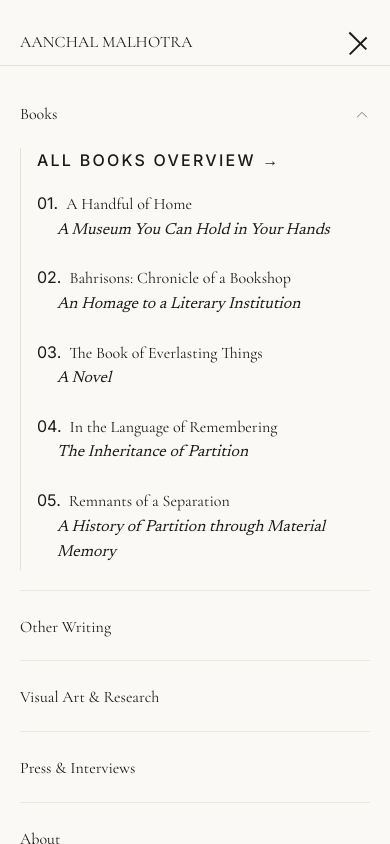
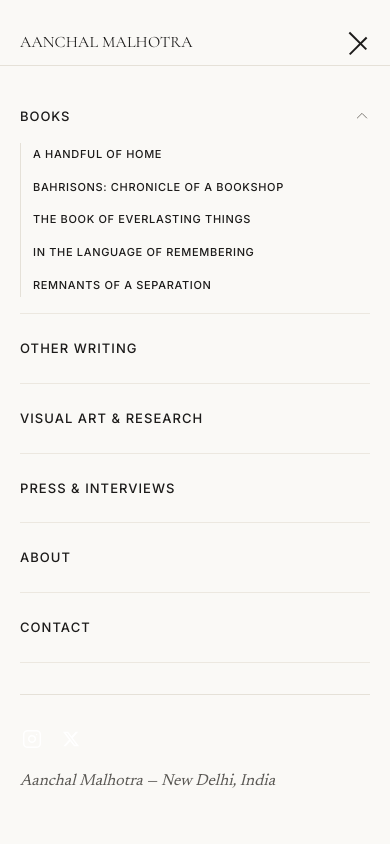
Before and after one commit to chethangi2024/aanchalmalhotra, a Next.js app: page / in a window 390 px wide. Both pictures are taken after a click on the button "Open menu". Built offline with nearby package versions, Linux system fonts and the light colour scheme.

Commit message:
Update mobile navigation items and social icons

```diff
--- a/src/components/layout/Header.tsx
+++ b/src/components/layout/Header.tsx
@@ -259,7 +259,7 @@
           ref={mobileDrawerRef}
           className="md:hidden fixed inset-x-0 bottom-0 top-[65px] bg-[var(--color-bg)] z-40 overflow-y-auto px-[var(--gutter-mobile)] py-8 border-t border-[var(--color-border)] animate-in fade-in duration-300 flex flex-col justify-between"
         >
-          <nav className="flex flex-col gap-6" aria-label="Mobile Navigation">
+          <nav className="flex flex-col gap-4 font-[family-name:var(--font-sans-nav)] tracking-[var(--tracking-wider)] uppercase text-[12px] sm:text-[13px]" aria-label="Mobile Navigation">
             {navItems.map((item) => {
               const hasChildren = Boolean(item.children && item.children.length > 0);
               const isExpanded = mobileExpandedId === item.id;
@@ -270,16 +270,20 @@
 
               if (hasChildren) {
                 return (
-                  <div key={item.id} className="border-b border-[var(--color-border-subtle)] pb-5">
+                  <div key={item.id} className="border-b border-[var(--color-border-subtle)] pb-4">
                     <button
                       type="button"
-                      className="w-full flex items-center justify-between text-left py-1 cursor-pointer"
+                      className="w-full flex items-center justify-between text-left py-2 cursor-pointer uppercase font-[family-name:var(--font-sans-nav)] tracking-[var(--tracking-wider)]"
                       onClick={() =>
                         setMobileExpandedId(isExpanded ? null : item.id)
                       }
                       aria-expanded={isExpanded}
                     >
-                      <span className="font-[family-name:var(--font-serif-display)] text-[var(--text-2xl)] text-[var(--color-text-primary)]">
+                      <span className={`text-[13px] sm:text-[14px] uppercase ${
+                        isCurrentActive
+                          ? "text-[var(--color-text-primary)] font-semibold"
+                          : "text-[var(--color-text-primary)] font-medium"
+                      }`}>
                         {item.label}
                       </span>
                       <svg
@@ -295,34 +299,23 @@
                     </button>
 
                     {isExpanded && (
-                      <div className="mt-4 pl-4 border-l border-[var(--color-border)] flex flex-col gap-3.5 animate-in fade-in duration-200">
-                        {item.href && (
-                          <Link
-                            href={item.href}
-                            className="text-[var(--text-xs)] font-[family-name:var(--font-sans-nav)] tracking-[var(--tracking-widest)] text-[var(--color-accent-mustard)] uppercase font-medium"
-                          >
-                            All {item.label} Overview &rarr;
-                          </Link>
-                        )}
-                        {item.children?.map((child, idx) => (
-                          <Link
-                            key={child.id}
-                            href={child.href}
-                            className="group block py-1"
-                          >
-                            <span className="block font-[family-name:var(--font-serif-display)] text-[var(--text-lg)] text-[var(--color-text-primary)] group-hover:text-[var(--color-accent-mustard)] transition-colors">
-                              <span className="text-[var(--text-xs)] font-[family-name:var(--font-sans-nav)] text-[var(--color-text-muted)] mr-2">
-                                0{idx + 1}.
-                              </span>
+                      <div className="mt-2 pl-3 border-l border-[var(--color-border)] flex flex-col gap-2.5 animate-in fade-in duration-200">
+                        {item.children?.map((child) => {
+                          const isChildActive = pathname === child.href;
+                          return (
+                            <Link
+                              key={child.id}
+                              href={child.href}
+                              className={`block py-1 font-[family-name:var(--font-sans-nav)] text-[11px] sm:text-[11.5px] tracking-[0.06em] uppercase font-medium leading-snug transition-colors ${
+                                isChildActive
+                                  ? "text-[var(--color-text-primary)] font-semibold"
+                                  : "text-[var(--color-text-primary)]/85 hover:text-[var(--color-text-primary)]"
+                              }`}
+                            >
                               {child.label}
-                            </span>
-                            {child.subtitle && (
-                              <span className="block text-[var(--text-xs)] font-[family-name:var(--font-serif-body)] italic text-[var(--color-text-muted)] pl-5">
-                                {child.subtitle}
-                              </span>
-                            )}
-                          </Link>
-                        ))}
+                            </Link>
+                          );
+                        })}
                       </div>
                     )}
                   </div>
@@ -330,13 +323,13 @@
               }
 
               return (
-                <div key={item.id} className="border-b border-[var(--color-border-subtle)] pb-5">
+                <div key={item.id} className="border-b border-[var(--color-border-subtle)] pb-4">
                   <Link
                     href={item.href || "#"}
-                    className={`block font-[family-name:var(--font-serif-display)] text-[var(--text-2xl)] transition-colors ${
+                    className={`block py-2 uppercase font-[family-name:var(--font-sans-nav)] text-[13px] sm:text-[14px] tracking-[var(--tracking-wider)] transition-colors ${
                       isCurrentActive
-                        ? "text-[var(--color-accent-mustard)] font-medium"
-                        : "text-[var(--color-text-primary)] hover:text-[var(--color-accent-mustard)]"
+                        ? "text-[var(--color-text-primary)] font-semibold"
+                        : "text-[var(--color-text-primary)] hover:text-[var(--color-accent-mustard)] font-medium"
                     }`}
                   >
                     {item.label}
@@ -347,24 +340,52 @@
           </nav>
 
           {/* Mobile Footer Colophon inside Drawer */}
-          <div className="pt-8 mt-6 border-t border-[var(--color-border)] flex flex-col gap-3 text-[var(--text-xs)] font-[family-name:var(--font-sans-nav)] text-[var(--color-text-muted)]">
-            <div className="flex gap-4 uppercase tracking-[var(--tracking-wider)]">
+          <div className="pt-8 mt-6 border-t border-[var(--color-border)] flex flex-col gap-4 text-[var(--text-xs)] font-[family-name:var(--font-sans-nav)] text-[var(--color-text-muted)]">
+            <div className="flex items-center gap-4 text-[#FFFFFF]" style={{ color: "#FFFFFF" }}>
+              {/* Instagram */}
               <a
-                href="https://instagram.com/aanchalmalhotra"
+                href="https://www.instagram.com/aanch_m/"
                 target="_blank"
                 rel="noopener noreferrer"
-                className="hover:text-[var(--color-text-primary)]"
+                className="p-0.5 rounded-xs focus-visible:outline-none focus-visible:ring-1 focus-visible:ring-[#FFFFFF] hover:opacity-80 transition-opacity duration-200"
+                style={{ color: "#FFFFFF" }}
+                aria-label="Instagram"
               >
-                Instagram
+                <svg
+                  className="w-5 h-5"
+                  viewBox="0 0 24 24"
+                  fill="none"
+                  stroke="#FFFFFF"
+                  strokeWidth="1.8"
+                  strokeLinecap="round"
+                  strokeLinejoin="round"
+                  style={{ color: "#FFFFFF", stroke: "#FFFFFF", fill: "none" }}
+                  aria-hidden="true"
+                >
+                  <rect x="2" y="2" width="20" height="20" rx="5" ry="5" fill="none" stroke="#FFFFFF" />
+                  <path d="M16 11.37A4 4 0 1 1 12.63 8 4 4 0 0 1 16 11.37z" fill="none" stroke="#FFFFFF" />
+                  <line x1="17.5" y1="6.5" x2="17.51" y2="6.5" stroke="#FFFFFF" />
+                </svg>
               </a>
-              <span>&bull;</span>
+
+              {/* X / Twitter */}
               <a
-                href="https://twitter.com/AanchalMalhotra"
+                href="https://x.com/aanchalmalhotra"
                 target="_blank"
                 rel="noopener noreferrer"
-                className="hover:text-[var(--color-text-primary)]"
+                className="p-0.5 rounded-xs focus-visible:outline-none focus-visible:ring-1 focus-visible:ring-[#FFFFFF] hover:opacity-80 transition-opacity duration-200"
+                style={{ color: "#FFFFFF" }}
+                aria-label="X (formerly Twitter)"
               >
-                Twitter / X
+                <svg
+                  className="w-4.5 h-4.5"
+                  viewBox="0 0 24 24"
+                  fill="#FFFFFF"
+                  style={{ color: "#FFFFFF", fill: "#FFFFFF" }}
+                  aria-hidden="true"
+                >
+                  <path d="M18.244 2.25h3.308l-7.227 8.26 8.502 11.24H16.17l-5.214-6.817L4.99 21.75H1.68l7.73-8.835L1.254 2.25H8.08l4.713 6.231zm-1.161 17.52h1.833L7.084 4.126H5.117z" />
+                </svg>
               </a>
             </div>
             <p className="m-0 italic font-[family-name:var(--font-serif-body)]">
```
